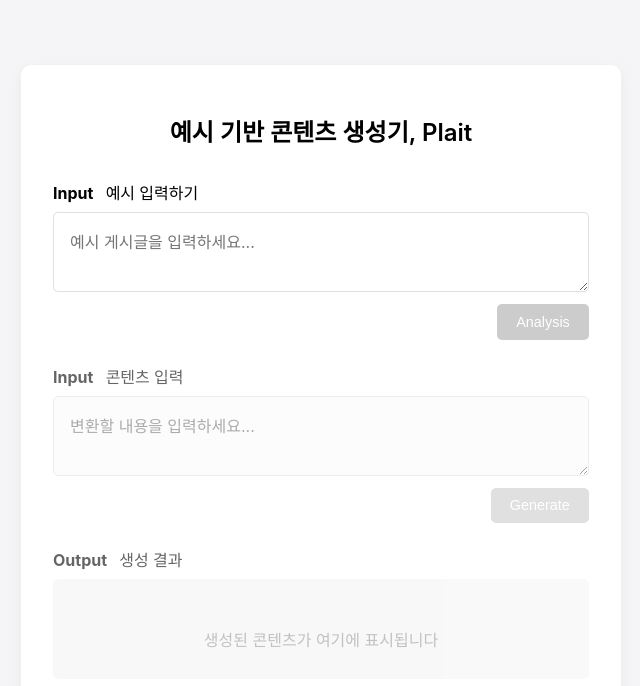
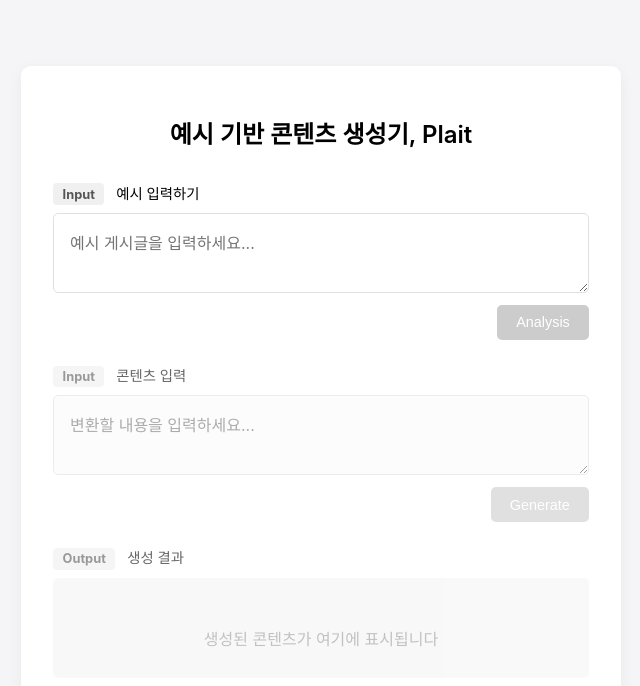
Before and after one commit to everything-chalna/plait, a Next.js app: page / in a window 1280 px wide. Shown: the top 686 px of the page, without its empty margins (319-959 px from the left). Built offline with nearby package versions, Linux system fonts and the light colour scheme.

Commit message:
UI 개선: 1. 상태 메시지 영어로 변경 2. 라벨 크기 축소 3. 라벨에 회색 박스 적용

```diff
--- a/pages/index.js
+++ b/pages/index.js
@@ -89,7 +89,7 @@
 
         <div className={styles.section}>
           <label className={styles.label}>
-            <span className={styles.labelText}>Input</span> 예시 입력하기
+            <span className={styles.labelBox}>Input</span> 예시 입력하기
           </label>
           <textarea
             className={styles.textarea}
@@ -104,14 +104,14 @@
               onClick={handleAnalysis}
               disabled={isAnalyzing || !examplePost.trim()}
             >
-              {isAnalyzing ? '분석 중...' : 'Analysis'}
+              {isAnalyzing ? 'Analyzing...' : 'Analysis'}
             </button>
           </div>
         </div>
 
         <div className={`${styles.section} ${!analysisComplete ? styles.disabled : ''}`}>
           <label className={styles.label}>
-            <span className={styles.labelText}>Input</span> 콘텐츠 입력
+            <span className={styles.labelBox}>Input</span> 콘텐츠 입력
           </label>
           <textarea
             className={styles.textarea}
@@ -126,14 +126,14 @@
               onClick={handleGenerate}
               disabled={!analysisComplete || !userContent.trim() || isGenerating}
             >
-              {isGenerating ? '생성 중...' : 'Generate'}
+              {isGenerating ? 'Generating...' : 'Generate'}
             </button>
           </div>
         </div>
 
         <div className={`${styles.section} ${!generatedContent ? styles.disabled : ''}`}>
           <label className={styles.label}>
-            <span className={styles.labelText}>Output</span> 생성 결과
+            <span className={styles.labelBox}>Output</span> 생성 결과
           </label>
           <div className={styles.outputContainer}>
             {generatedContent ? (
--- a/styles/SimpleUI.module.css
+++ b/styles/SimpleUI.module.css
@@ -35,13 +35,24 @@
 .label {
   display: block;
   margin-bottom: 0.5rem;
-  font-size: 1rem;
+  font-size: 0.9rem;
   font-weight: 500;
 }
 
 .labelText {
   font-weight: bold;
   margin-right: 0.5rem;
+}
+
+.labelBox {
+  display: inline-block;
+  background-color: #f0f0f0;
+  padding: 0.2rem 0.6rem;
+  border-radius: 4px;
+  font-size: 0.8rem;
+  font-weight: bold;
+  margin-right: 0.5rem;
+  color: #555;
 }
 
 .textarea {
```
